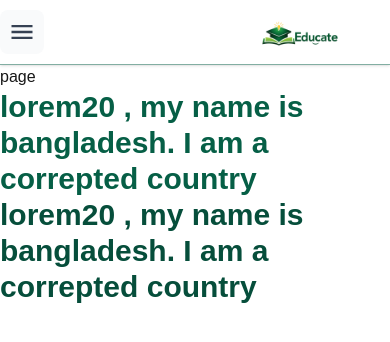
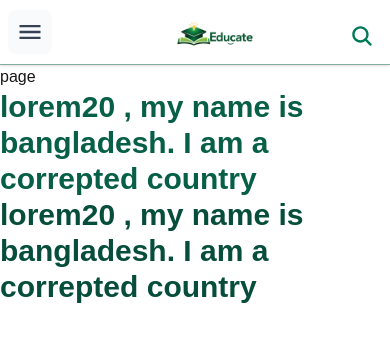
Before and after one commit to Arifuzzaman01/Madrasha-LMS, a Next.js app: page / in a window 390 px wide. Shown: the top 342 px of the page. Built offline with nearby package versions, Linux system fonts and the light colour scheme.

Commit message:
add search bar in header

```diff
--- a/src/app/components/navbar/Navbar.jsx
+++ b/src/app/components/navbar/Navbar.jsx
@@ -4,6 +4,7 @@ import Navigation from "./Navigation";
 import Link from "next/link";
 import { FaFacebookF, FaInstagram, FaYoutube } from "react-icons/fa";
 import { FaXTwitter } from "react-icons/fa6";
+import Search from "./Search";
 
 const Navbar = () => {
   return (
@@ -40,6 +41,7 @@ const Navbar = () => {
           <p className="text-sm">Email: info@kalirtabakamiria.edu.bd</p>
         </div>
       </div>
+      {/* desktop view */}
       <div className="hidden md:flex items-center justify-between">
         <div className="flex-1">
           <Image
@@ -53,10 +55,12 @@ const Navbar = () => {
           <Navigation />
         </div>
       </div>
-      <div className=" flex items-center justify-between md:hidden">
-        <div className="flex-2">
+      {/* mobile view */}
+      <div className=" flex items-center justify-between md:hidden mx-2">
+        <div className="flex-1">
           <Navigation />
         </div>
+
         <div className="flex-1">
           <Image
             src={"/nav-logo.png"}
@@ -65,6 +69,9 @@ const Navbar = () => {
             alt="navbar educate logo"
           />
         </div>
+        <div className="mt-2">
+          <Search />
+        </div>
       </div>
     </div>
   );
--- a/src/app/components/navbar/Navigation.jsx
+++ b/src/app/components/navbar/Navigation.jsx
@@ -3,7 +3,7 @@ import Link from "next/link";
 import React, { useState } from "react";
 import { IoIosArrowDown, IoMdMenu, IoMdClose } from "react-icons/io";
 import { HiOutlineUserCircle } from "react-icons/hi";
-import { IoSearch } from "react-icons/io5";
+import Search from "./Search";
 
 const Navigation = () => {
   const [isMobileMenuOpen, setIsMobileMenuOpen] = useState(false);
@@ -75,7 +75,7 @@ const Navigation = () => {
 
         {/* 3. Right Side Actions (Login Button) */}
         <div className="hidden md:flex items-center gap-4">
-            <button><IoSearch size={24} className="text-primary_text" /></button>
+            <Search />
           <button className="flex items-center gap-2 px-5 py-2.5 bg-emerald-700 text-white rounded-full font-medium hover:bg-emerald-800 transition-all">
             <HiOutlineUserCircle size={20} />
             Login
@@ -98,7 +98,7 @@ const Navigation = () => {
       >
         <div
           className={`absolute top-0 right-0 h-full w-[300px] bg-white shadow-2xl transform transition-transform duration-300 ease-in-out p-6 ${isMobileMenuOpen ? "translate-x-0" : "translate-x-full"}`}
-          onClick={(e) => e.stopPropagation()} // ড্রয়ারের ভেতরে ক্লিক করলে যেন ড্রয়ার বন্ধ না হয়
+          onClick={(e) => e.stopPropagation()}
         >
           <div className="flex justify-between items-center mb-10">
             <span className="text-xl font-bold text-emerald-700">
--- /dev/null
+++ b/src/app/components/navbar/Search.jsx
@@ -0,0 +1,57 @@
+"use client";
+import React, { useState, useEffect, useRef } from "react";
+import { IoSearch, IoClose } from "react-icons/io5";
+
+const Search = () => {
+  const [isSearchOpen, setIsSearchOpen] = useState(false);
+  const inputRef = useRef(null);
+
+  // সার্চ ওপেন হলে অটোমেটিক ইনপুট বক্সে ফোকাস হবে
+  useEffect(() => {
+    if (isSearchOpen) {
+      inputRef.current?.focus();
+    }
+  }, [isSearchOpen]);
+
+  return (
+    <div className="flex items-center">
+      {/* Search Toggle Button */}
+      <button
+        onClick={() => setIsSearchOpen(true)}
+        className="p-2 hover:bg-gray-100 rounded-full transition-colors"
+      >
+        <IoSearch size={24} className="text-emerald-700" />
+      </button>
+
+      {/* Full Width Search Overlay (Slide Down Animation) */}
+      <div
+        className={`absolute top-0 left-0 w-full h-16 bg-white z-[70] flex items-center px-4 md:px-8 shadow-md transition-all duration-300 ease-in-out ${
+          isSearchOpen
+            ? "translate-y-0 opacity-100 visible"
+            : "-translate-y-full opacity-0 invisible"
+        }`}
+      >
+        <div className="max-w-7xl mx-auto w-full flex items-center gap-4">
+          <IoSearch size={22} className="text-gray-400" />
+
+          <input
+            ref={inputRef}
+            type="text"
+            placeholder="Search courses, lessons, or resources..."
+            className="flex-1 h-full bg-transparent border-none focus:outline-none text-gray-700 text-lg font-medium"
+          />
+
+          {/* Close Button */}
+          <button
+            onClick={() => setIsSearchOpen(false)}
+            className="p-2 hover:bg-gray-100 rounded-full transition-all active:scale-90"
+          >
+            <IoClose size={26} className="text-gray-500" />
+          </button>
+        </div>
+      </div>
+    </div>
+  );
+};
+
+export default Search;
```
